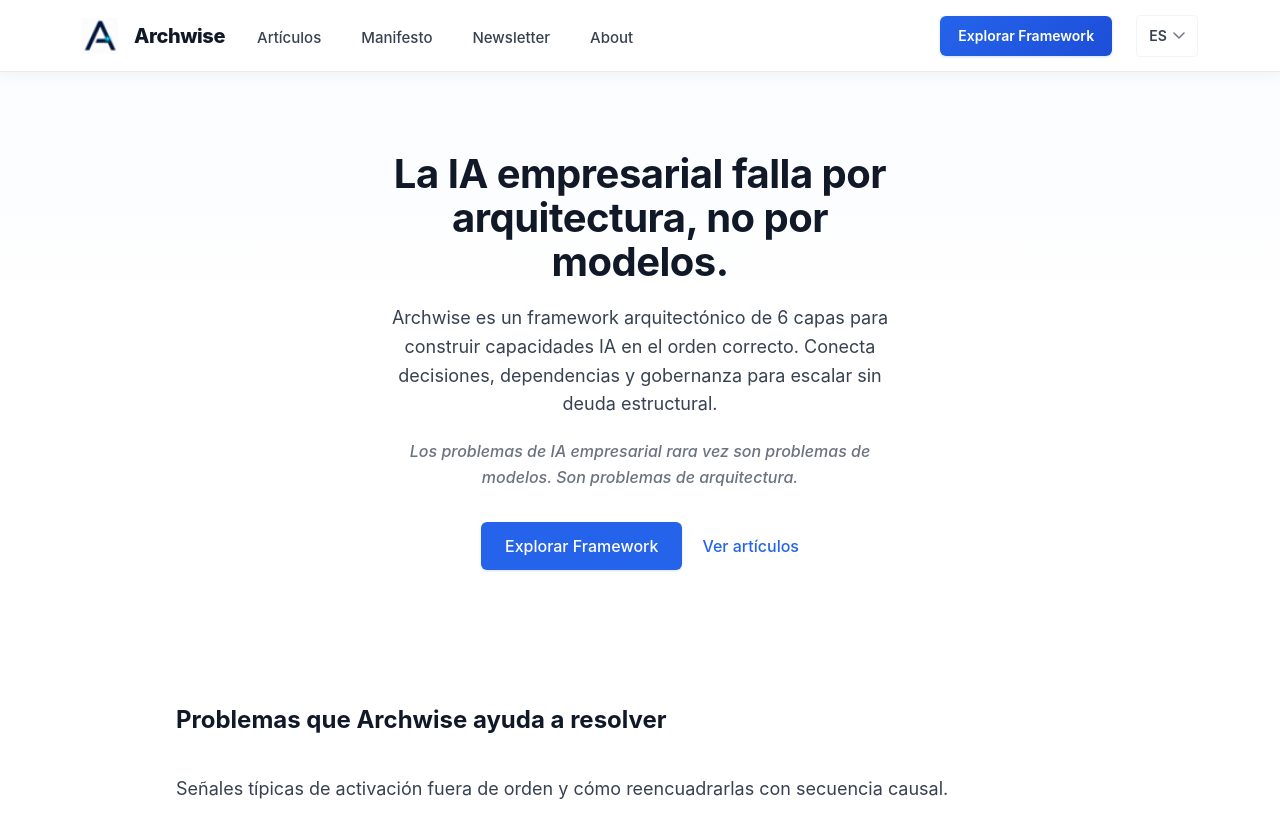
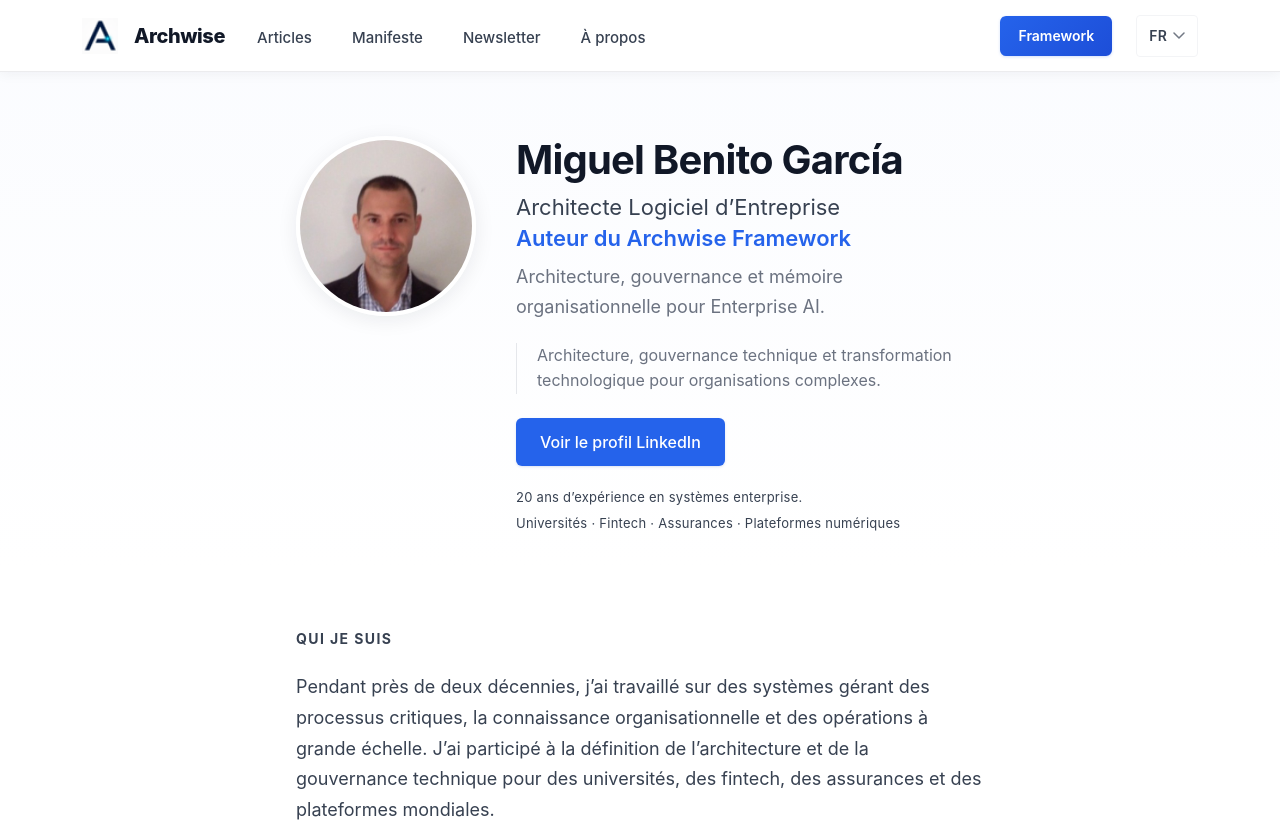
Before and after one commit to migbg83-git/suisse-17, an Angular app in the folder sites/enterprise-ai/archwise/: page /fr/a-propos in a window 1280 px wide. Before the commit this address led to /. Shown: the top 822 px of the page. Built offline with nearby package versions, Linux system fonts and the light colour scheme; no server answers.

Commit message:
primer cambio de idioma exitoso

```diff
--- a/sites/enterprise-ai/archwise/src/app/app.routes.ts
+++ b/sites/enterprise-ai/archwise/src/app/app.routes.ts
@@ -27,7 +27,18 @@
   },
   {
     path: 'about',
-    loadComponent: () => import('./pages/about/about.component').then(m => m.AboutComponent)
+    loadComponent: () => import('./pages/about/about.component').then(m => m.AboutComponent),
+    data: { lang: 'es' }
+  },
+  {
+    path: 'fr',
+    children: [
+      {
+        path: 'a-propos',
+        loadComponent: () => import('./pages/about/about.component').then(m => m.AboutComponent),
+        data: { lang: 'fr' }
+      }
+    ]
   },
   {
     path: '**',
--- a/sites/enterprise-ai/archwise/src/app/layout/navbar/navbar.component.ts
+++ b/sites/enterprise-ai/archwise/src/app/layout/navbar/navbar.component.ts
@@ -13,7 +13,8 @@
 export class NavbarComponent {
   menuOpen = false;
   languageDropdownOpen = false;
-  currentLanguage = 'es';
+  // `currentLanguage` will be derived from the current URL at runtime
+  currentLanguage = '';
   isFrameworkActive = false;
 
   private readonly translations: Record<string, any> = {
@@ -46,7 +47,7 @@
   };
 
   get t() {
-    return this.translations[this.currentLanguage];
+    return this.translations[this.currentLanguage] || this.translations['es'];
   }
 
   constructor(private router: Router, private elementRef: ElementRef) {
@@ -54,11 +55,20 @@
     this.router.events
       .pipe(filter(event => event instanceof NavigationEnd))
       .subscribe((event: any) => {
+        // Update active framework flag (keep original behavior)
         this.isFrameworkActive = event.urlAfterRedirects.startsWith('/framework');
+        // Update current language based on navigated URL
+        this.currentLanguage = this.detectLanguageFromUrl(event.urlAfterRedirects);
       });
 
     // Initial check
     this.isFrameworkActive = this.router.url.startsWith('/framework');
+    this.currentLanguage = this.detectLanguageFromUrl(this.router.url);
+  }
+
+  private detectLanguageFromUrl(url: string): string {
+    if (!url) return 'es';
+    return url.startsWith('/fr') ? 'fr' : 'es';
   }
 
   @HostListener('document:click', ['$event'])
--- a/sites/enterprise-ai/archwise/src/app/pages/about/about.component.ts
+++ b/sites/enterprise-ai/archwise/src/app/pages/about/about.component.ts
@@ -1,4 +1,5 @@
-import { Component } from '@angular/core';
+import { Component, OnInit } from '@angular/core';
+import { ActivatedRoute } from '@angular/router';
 
 @Component({
   selector: 'aw-about',
@@ -410,8 +411,10 @@
     }
   `]
 })
-export class AboutComponent {
+export class AboutComponent implements OnInit {
   linkedInUrl = 'https://www.linkedin.com/in/miguelbg83';
+
+  constructor(private route: ActivatedRoute) {}
 
   // Local i18n object (ES/FR). `currentLanguage` stays 'es' by default.
   currentLanguage = 'es';
@@ -488,4 +491,9 @@
   };
 
   get t() { return this.i18n[this.currentLanguage] || this.i18n['es']; }
+
+  ngOnInit(): void {
+    const lang = this.route.snapshot.data?.['lang'];
+    this.currentLanguage = lang || 'es';
+  }
 }
```
